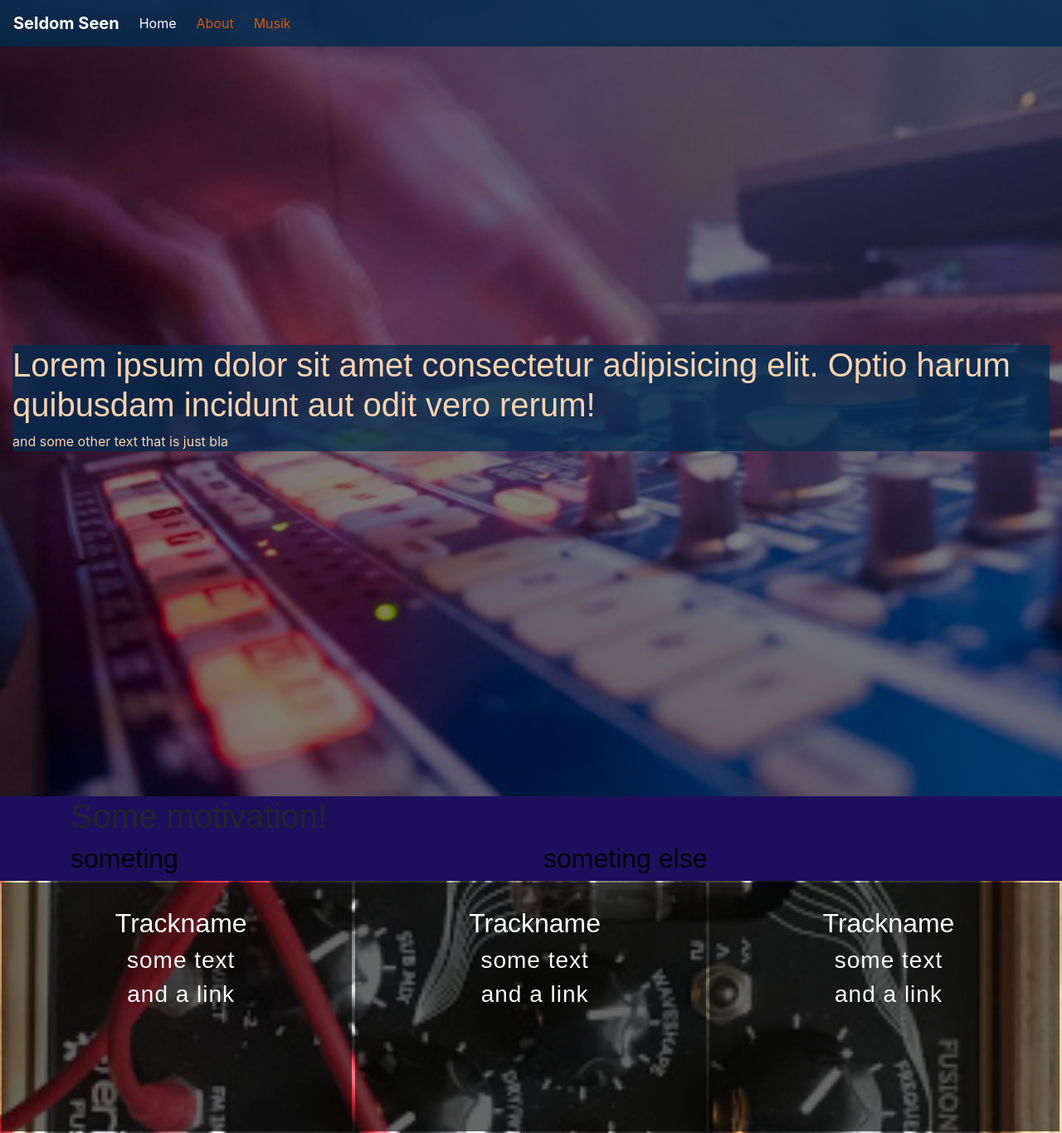
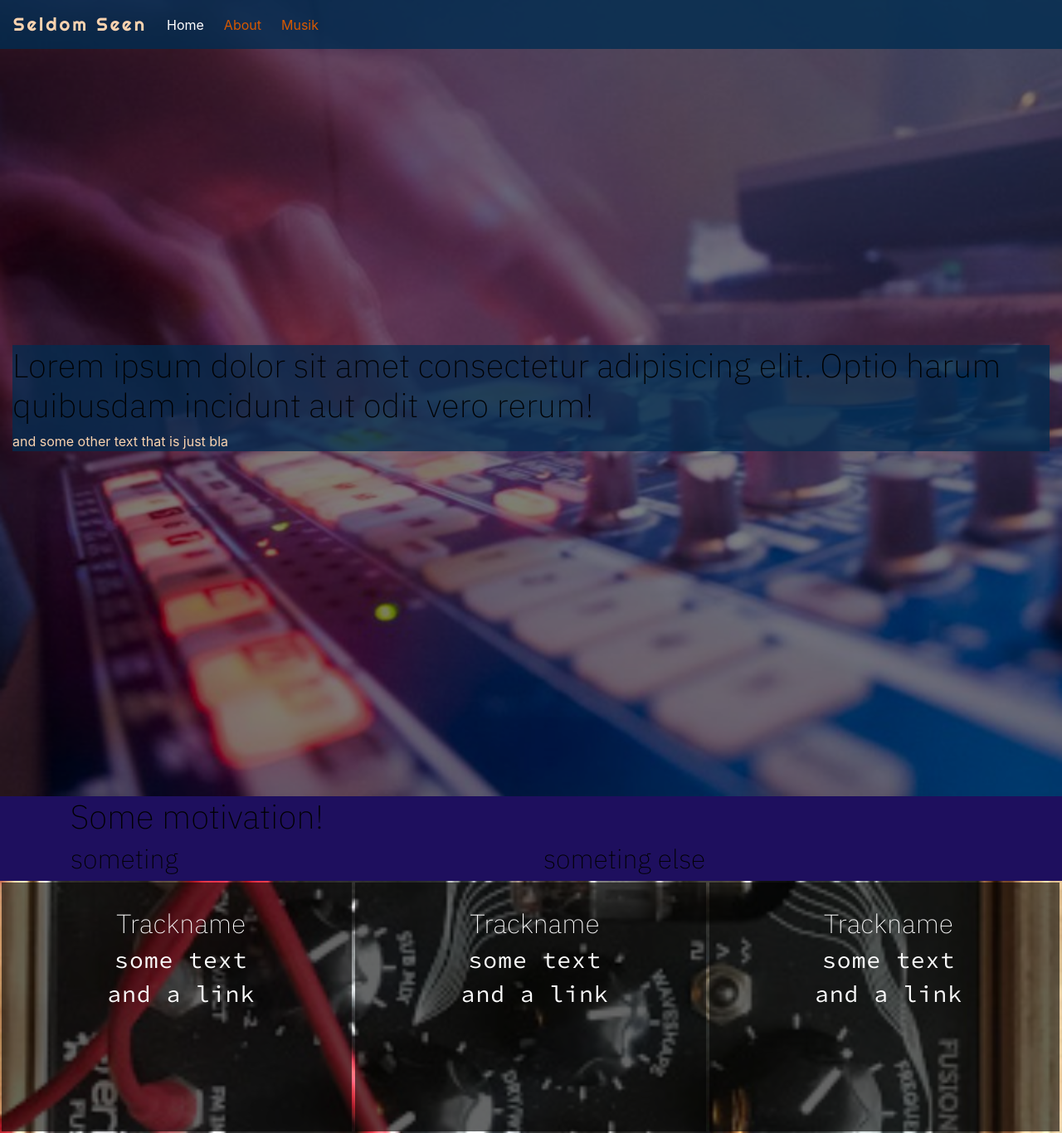
Before and after one commit to josvelema/milestone, a plain HTML site: page index.html in a window 1280 px wide. Shown: the whole page at 83% size. Drawn offline with nearby package versions, Linux system fonts and the light colour scheme.

Commit message:
testing various fonts

```diff
--- a/CSS/style.css
+++ b/CSS/style.css
@@ -8,12 +8,12 @@ h1 {
 
 
 h3 {
-    font-family: 'Questrial', sans-serif;
+    font-family: 'Source Code Pro', monospace;
     font-weight: 300;
     letter-spacing: 1px;
 }
 
-h2 {
+h2 , h1{
     font-family: 'IBM Plex Sans', sans-serif;
     font-weight: 400 ;
     color: #000000;
@@ -57,8 +57,16 @@ h2 {
 .navbar-nav .nav-item .nav-link {
     color: #d65900;
 }
+.navbar-nav .nav-item .nav-link .active {
+    color: #fad3af;
+}
+
 .navbar .navbar-brand {
-font-weight: bold;
+color:#fad3af;
+font-weight: 100;
+font-size:22px;
+letter-spacing: 3px;
+font-family: 'Righteous', sans-serif , cursive;
 }
 
 #rj-musik{
--- a/index.html
+++ b/index.html
@@ -8,7 +8,7 @@
     <!-- css/javasscript CDN and google fonts -->
     <link rel="stylesheet" href="https://stackpath.bootstrapcdn.com/bootstrap/4.3.1/css/bootstrap.min.css">
     <link rel="stylesheet" href="https://use.fontawesome.com/releases/v5.8.1/css/all.css" integrity="sha384-50oBUHEmvpQ+1lW4y57PTFmhCaXp0ML5d60M1M7uH2+nqUivzIebhndOJK28anvf" crossorigin="anonymous">
-    <link href="https://fonts.googleapis.com/css?family=Asap:400,600" rel="stylesheet">
+   <link href="https://fonts.googleapis.com/css?family=IBM+Plex+Sans:200|Righteous|Source+Code+Pro&display=swap" rel="stylesheet">
     <link rel="stylesheet" href="CSS/style.css" type="text/css" />
 
 </head>
```
